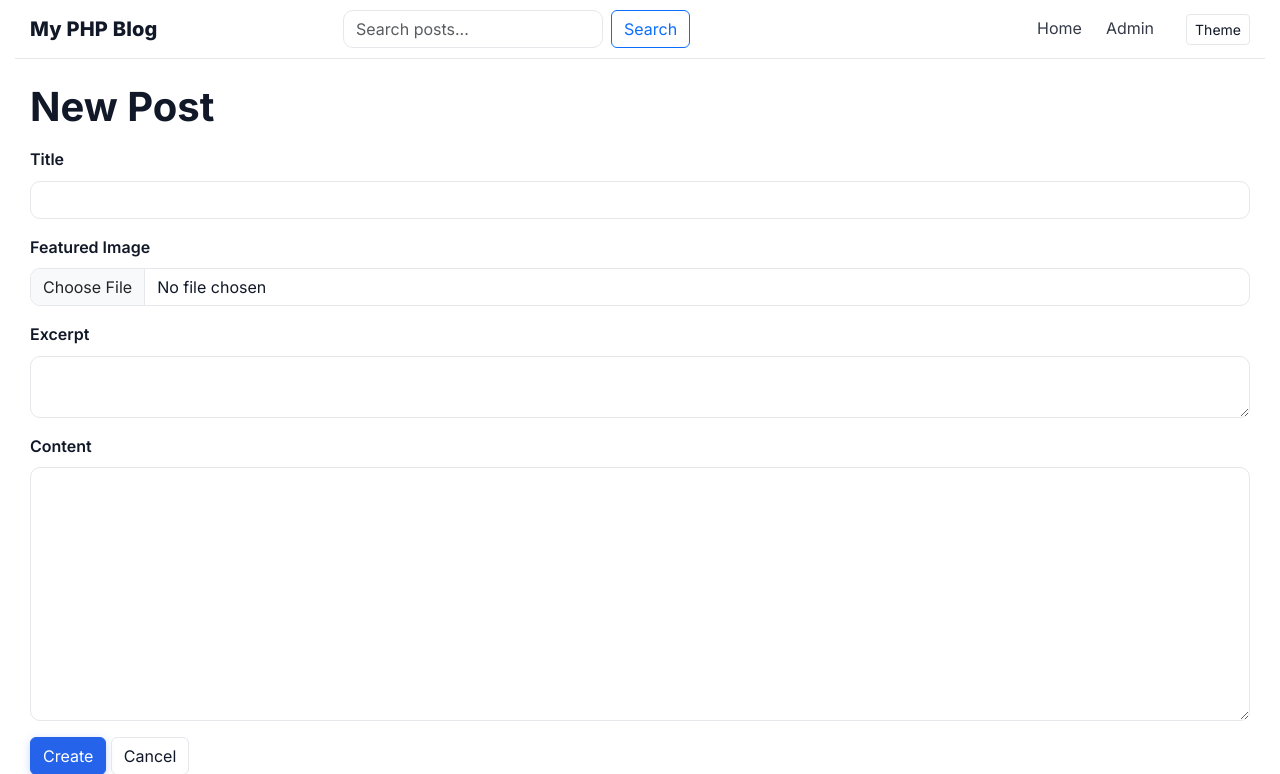
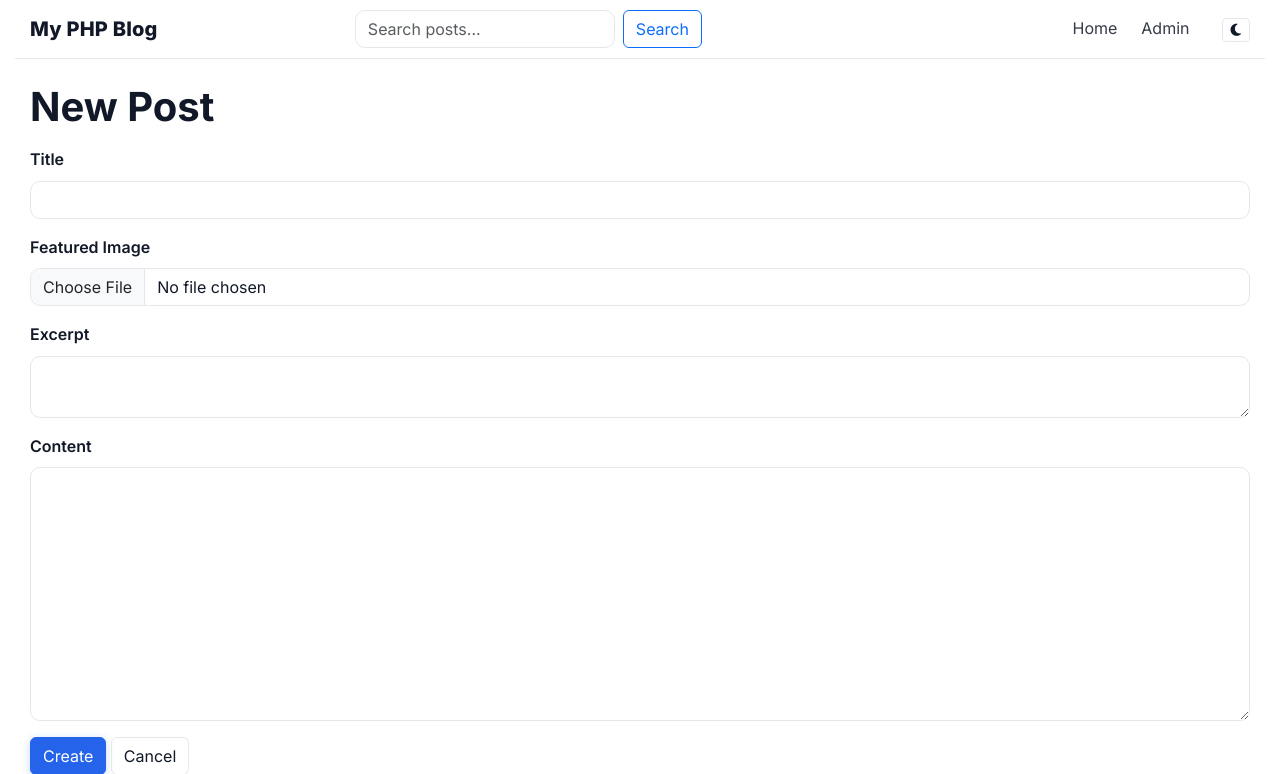
Before and after one commit to DhruvPatel3125/Blog, a PHP site: page /Blog/admin/post_new.php in a window 1280 px wide. Shown: the top 774 px of the page. Run offline with PHP 8.4, Linux system fonts and the light colour scheme; the visitor is signed in with stand-in values (Sample User, id 1); some web fonts are replaced.

Commit message:
Enhance theme toggle functionality with Font Awesome icons and improve button accessibility

```diff
--- a/includes/footer.php
+++ b/includes/footer.php
@@ -5,21 +5,34 @@
   (function() {
     var root = document.documentElement;
     var key = 'blog-theme';
-    var current = localStorage.getItem(key);
-    if (current === 'dark') {
-      root.setAttribute('data-theme', 'dark');
+    var iconMoon = document.getElementById('iconMoon');
+    var iconSun = document.getElementById('iconSun');
+
+    function applyTheme(theme) {
+      if (theme === 'dark') {
+        root.setAttribute('data-theme', 'dark');
+        if (iconMoon && iconSun) {
+          iconMoon.classList.add('d-none');
+          iconSun.classList.remove('d-none');
+        }
+      } else {
+        root.removeAttribute('data-theme');
+        if (iconMoon && iconSun) {
+          iconMoon.classList.remove('d-none');
+          iconSun.classList.add('d-none');
+        }
+      }
     }
+
+    var current = localStorage.getItem(key) || 'light';
+    applyTheme(current);
+
     var btn = document.getElementById('themeToggle');
     if (btn) {
       btn.addEventListener('click', function() {
-        var isDark = root.getAttribute('data-theme') === 'dark';
-        if (isDark) {
-          root.removeAttribute('data-theme');
-          localStorage.setItem(key, 'light');
-        } else {
-          root.setAttribute('data-theme', 'dark');
-          localStorage.setItem(key, 'dark');
-        }
+        var newTheme = (root.getAttribute('data-theme') === 'dark') ? 'light' : 'dark';
+        localStorage.setItem(key, newTheme);
+        applyTheme(newTheme);
       });
     }
   })();
--- a/includes/header.php
+++ b/includes/header.php
@@ -15,6 +15,8 @@ require_once __DIR__ . '/../config/config.php';
     <!-- Existing CSS -->
     <link rel="stylesheet" href="<?= e($BASE_URL) ?>/assets/css/styles.css">
     <link href="https://cdn.jsdelivr.net/npm/bootstrap@5.3.3/dist/css/bootstrap.min.css" rel="stylesheet">
+    <!-- Font Awesome for sun/moon icons -->
+    <link href="https://cdnjs.cloudflare.com/ajax/libs/font-awesome/6.5.2/css/all.min.css" rel="stylesheet">
     <link href="<?= e($BASE_URL) ?>/assets/css/styles.css?v=<?= filemtime(__DIR__ . '/../assets/css/styles.css') ?>" rel="stylesheet">
 </head>
 <body>
@@ -33,7 +35,11 @@ require_once __DIR__ . '/../config/config.php';
         <li class="nav-item"><a class="nav-link" href="<?= e($BASE_URL) ?>/index.php">Home</a></li>
         <li class="nav-item"><a class="nav-link" href="<?= e($BASE_URL) ?>/admin/posts.php">Admin</a></li>
         <li class="nav-item ms-lg-3">
-          <button class="btn btn-ghost btn-sm" id="themeToggle" type="button" aria-label="Toggle theme">Theme</button>
+          <button class="btn btn-ghost btn-sm d-inline-flex align-items-center gap-2" id="themeToggle" type="button" aria-label="Toggle theme">
+            <i class="fa-solid fa-moon" id="iconMoon" aria-hidden="true"></i>
+            <i class="fa-solid fa-sun d-none" id="iconSun" aria-hidden="true"></i>
+            <span class="visually-hidden">Toggle theme</span>
+          </button>
         </li>
       </ul>
     </div>
```
